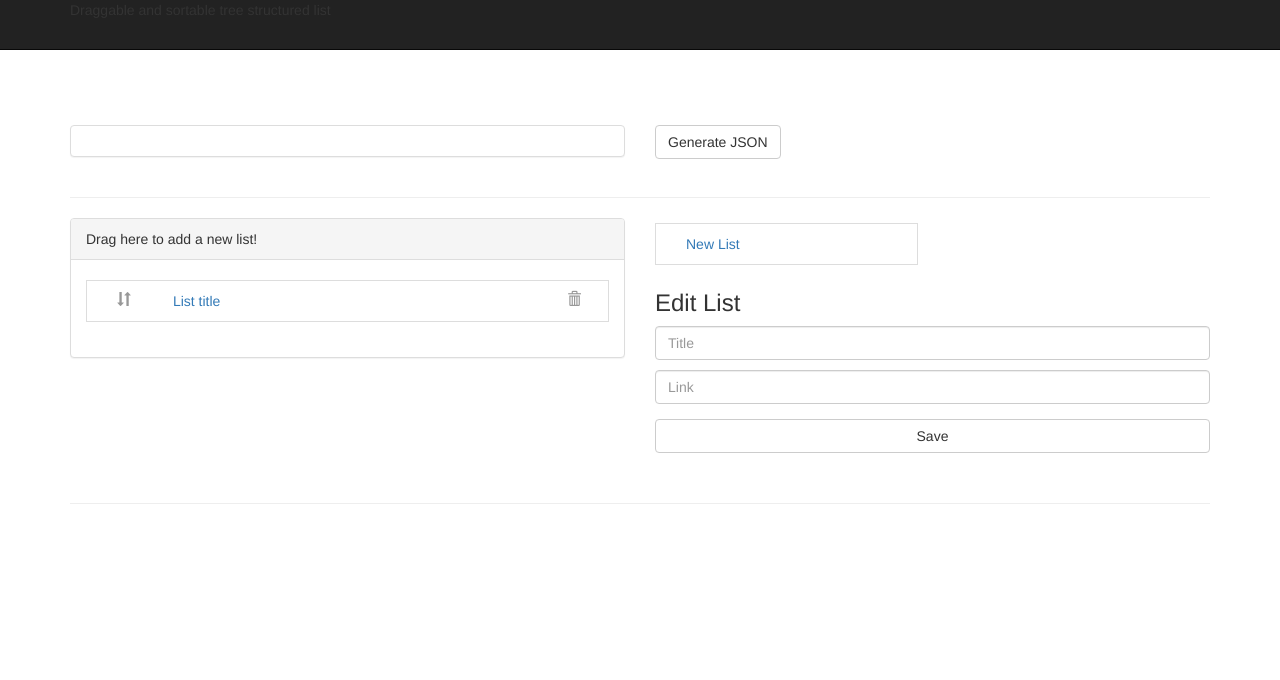
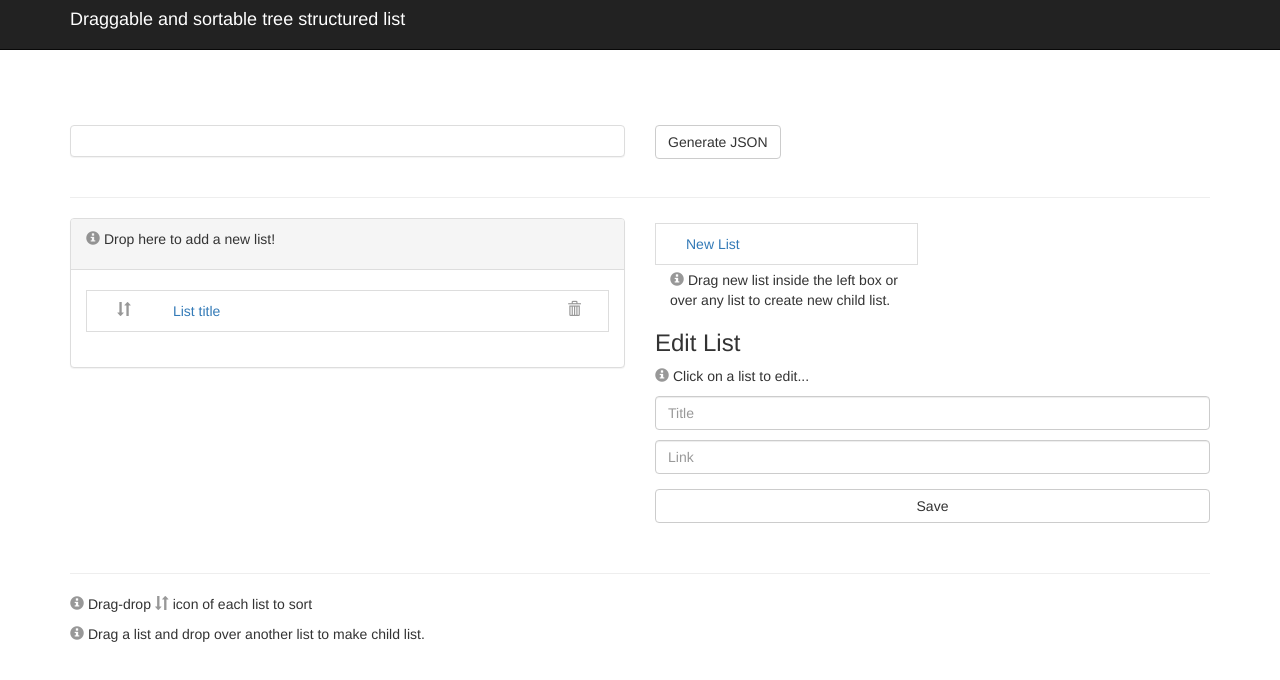
Before and after one commit to himel31/Dynamic-tree, a plain HTML site: page index.html in a window 1280 px wide. Drawn offline with Linux system fonts and the light colour scheme.

Commit message:
Improve UI and add instruction text.

```diff
--- a/css/style.css
+++ b/css/style.css
@@ -73,3 +73,6 @@ footer {
 .content input {
     margin-bottom: 10px;
 }
+.navbar-header {
+    color: #ffffff;
+}
--- a/index.html
+++ b/index.html
@@ -21,12 +21,18 @@
     <nav class="navbar navbar-inverse navbar-fixed-top" role="navigation">
         <div class="container">
             <div class="navbar-header">
-                Draggable and sortable tree structured list
+                <h4 >Draggable and sortable tree structured list</h4>
             </div>
         </div><!-- /.container -->
     </nav>
 
     <div  class="container">
+
+        <!-- space for drop -->
+        <div id="space-for-drop">
+            <div class = "space-for-drop alert"></div>
+        </div>
+
         <div class="row">
             <!--JSON manage-->
             <div class=" col-lg-6 col-md-6">
@@ -44,7 +50,12 @@
             <div class="col-lg-6 col-md-6" id = "drop-container">
                 <!--tree-->
                 <div class="panel panel-default">
-                    <div class="panel-heading">Drag here to add a new list!</div>
+                    <div class="panel-heading">
+                        <p>
+                            <span class="glyphicon glyphicon-info-sign"></span>
+                            Drop here to add a new list!
+                        </p>
+                    </div>
                     <div class="panel-body">
                         <div class="list-group">
 
@@ -56,7 +67,7 @@
                                     </div>
 
                                     <!-- <div class="glyphicon glyphicon-edit pop-over-trigger col-lg-2"></div> -->
-                                    <div class="glyphicon glyphicon-trash delete-list  col-lg-1 col-md-1 col-sm-1"></div>
+                                    <div title="Delete list, including its child" class="glyphicon glyphicon-trash delete-list  col-lg-1 col-md-1 col-sm-1"></div>
                                 </div>
                                 <div class="custom-child"></div>
 
@@ -70,7 +81,7 @@
             <div class=" col-lg-6 col-md-6">
 
                 <div class="row">
-                    <div class=" col-lg-6 col-md-6">
+                    <div class=" col-lg-6 col-md-6 col-sm-6">
                         <div class="new-dropable custom-dropable">
                             <div class="list-group-item row">
                                 <div class="sort-active hide glyphicon glyphicon-sort col-lg-1 col-md-1 col-sm-1" title = 'Drag To Sort'></div>
@@ -78,17 +89,25 @@
                                 <div class="col-lg-8 col-md-8 col-sm-8">
                                     <a href="javascript:void(0);" class="custom-title">New List</a>
                                 </div>
-                                <div class="glyphicon hide glyphicon-trash delete-list col-lg-1 col-md-1 col-sm-1"></div>
+                                <div title="Delete list, including its child" class="glyphicon hide glyphicon-trash delete-list col-lg-1 col-md-1 col-sm-1"></div>
                             </div>
                             <div class="custom-child"></div>
-
+                        </div>
+                        <div class="col-lg-12 col-md-12">
+                            <span class="glyphicon glyphicon-info-sign"></span>
+                            Drag new list inside the left box or over any list to create new child list.
                         </div>
                     </div>
                 </div>
 
                 <!--edit form-->
                 <div id = 'popover-form' class="popover-markup">
-                    <div class="head"><h3>Edit List</h3></div>
+                    <div class="head"><h3>Edit List</h3>
+                        <p>
+                            <span class="glyphicon glyphicon-info-sign"></span>
+                            Click on a list to edit...
+                        </p>
+                    </div>
                     <div class="content">
                         <div class="form-group">
                             <input type="text" class="form-control" value="" id="form-title" placeholder="Title">
@@ -107,7 +126,14 @@
             <hr>
             <div class="row">
                 <div class="col-lg-12">
-
+                    <p>
+                        <span class="glyphicon glyphicon-info-sign"></span>
+                        Drag-drop <span class="glyphicon glyphicon-sort"></span> icon of each list to sort
+                    </p>
+                    <p>
+                        <span class="glyphicon glyphicon-info-sign"></span>
+                        Drag a list and drop over another list to make child list.
+                    </p>
                 </div>
             </div>
         </footer>
```
